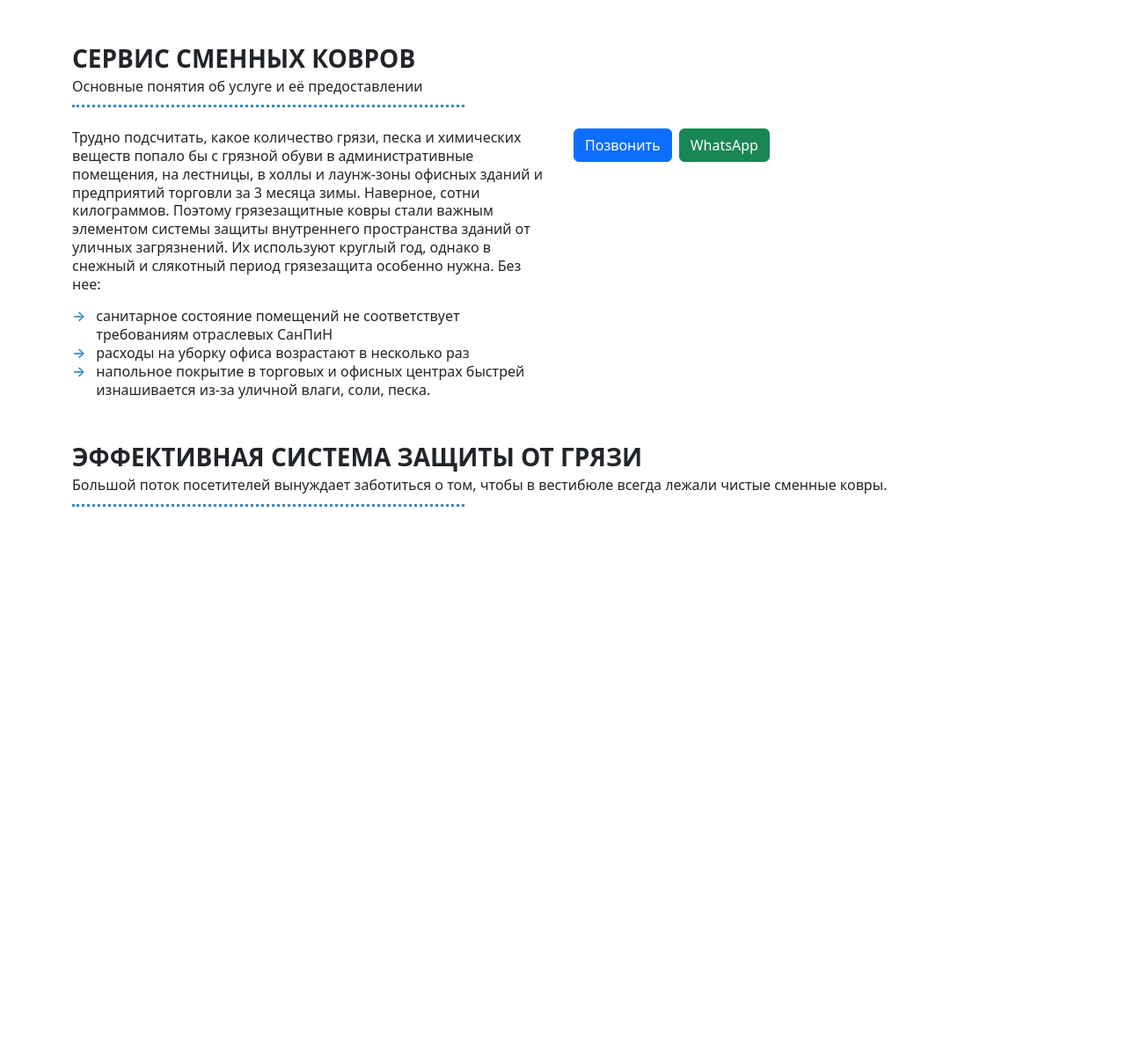
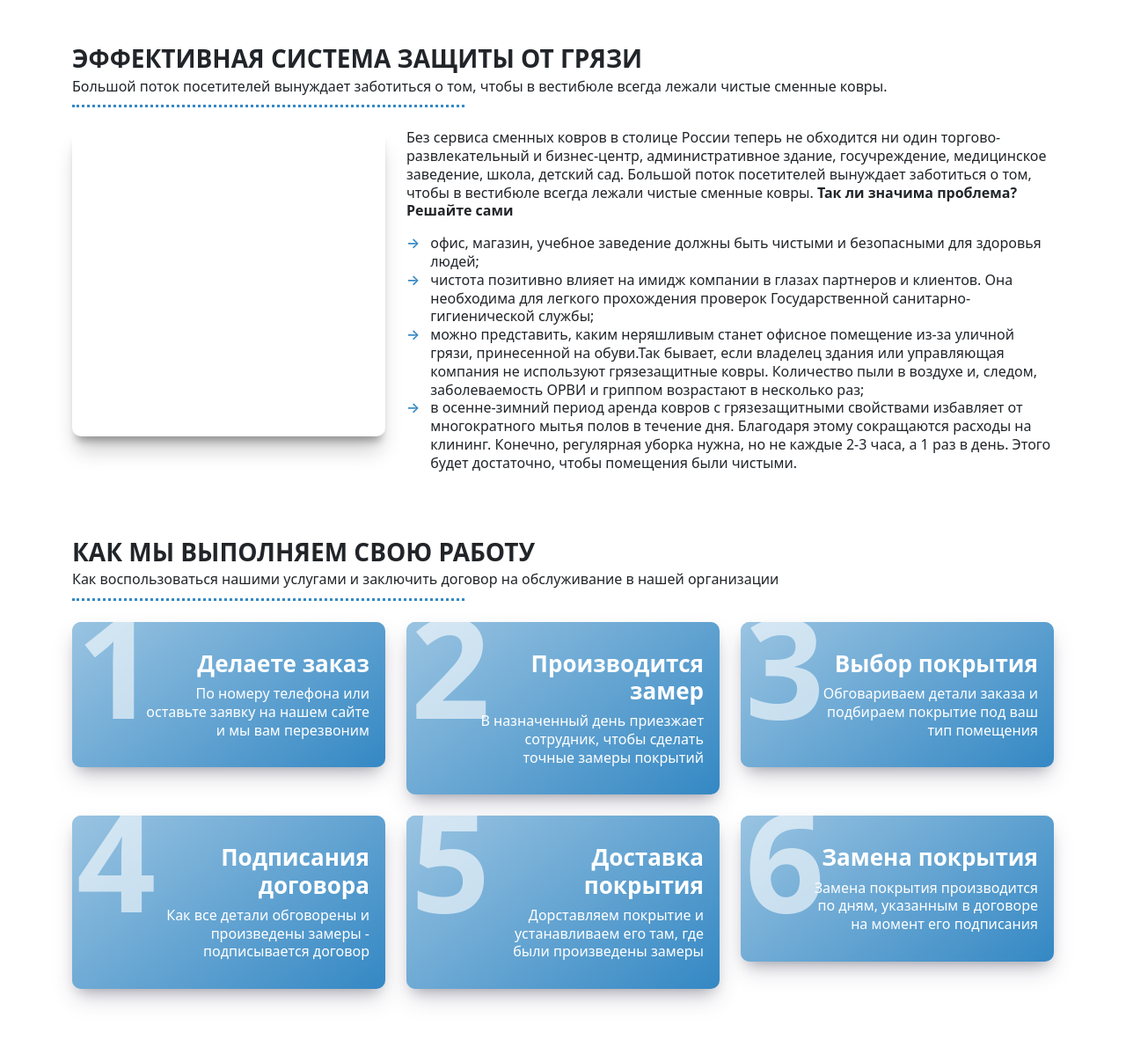
Before and after one commit to blessq12/vssk, a Laravel app: page / in a window 1280 px wide. Shown: the part 729-1927 px from the top of the page at 88% size. Before the commit the page ends 1305 px from the top, so only its background shows below. Run offline with Laravel 10, Linux system fonts and the light colour scheme; data comes from the database, SQL or seed files in the repository; style sheets or scripts are compiled from the project's sources; some libraries are stand-ins or nearby versions.

Commit message:
update front

```diff
--- /dev/null
+++ b/resources/sass/_howBlock.sass
@@ -0,0 +1,38 @@
+.how-block
+    background: $color-main
+    padding: 32px 18px
+    margin-bottom: 24px
+    overflow: hidden
+    border-radius: $default-radius
+    display: flex
+    justify-content: end
+    align-items: end
+    position: relative
+    box-shadow: $default-shadow-1
+    & .overlay
+        position: absolute
+        top: 0
+        left: 0
+        width: 100%
+        height: 100%
+        background: $card-overlay
+    & .index
+        position: absolute
+        top: -70px
+        left: 5px
+        color: $color-white
+        font-size: 158px
+        font-weight: 800
+        opacity: 0.6
+
+    & .content
+        text-align: end
+        position: relative
+        color: $color-white
+        width: 80%
+        & h3
+            font-size: 26px
+            font-weight: 600
+        & p
+            font-size: 16px
+            margin-bottom: 0
--- a/resources/sass/_section.sass
+++ b/resources/sass/_section.sass
@@ -23,6 +23,7 @@
         list-style: none
         padding: 0
         margin: 0
+        margin-bottom: 24px
         & li
             display: flex
             font-weight: 500
@@ -31,9 +32,16 @@
                 margin-right: 12px
                 color: $color-main
                 font-weight: 600
-    & img
+    & .image
+        height: 300px
+        display: flex
         width: 100%
-        box-shadow: $default-shadow-1
         margin: 24px 0
+        box-shadow: $default-shadow-2
+        background-position: center !important
+        background-size: cover !important
+        background-repeat: no-repeat !important
+        border-radius: $default-radius
         @media(min-width: 768px)
+            height: 350px
             margin-top: 0
--- a/resources/sass/_variables.sass
+++ b/resources/sass/_variables.sass
@@ -8,3 +8,6 @@
 $default-shadow-2: rgba(0, 0, 0, 0.2) 0px 20px 25px -5px, rgba(0, 0, 0, 0.3) 0px 10px 10px -5px
 
 $overlay: rgba(0,0,0,.65)
+$card-overlay: linear-gradient(323deg, rgba(9,9,121,0) 0%, rgba(255,255,255,0.5) 100%)
+
+$default-radius: 10px
--- a/resources/sass/app.sass
+++ b/resources/sass/app.sass
@@ -3,6 +3,8 @@
 @import 'navbar'
 @import 'header'
 @import 'section'
+@import 'howBlock'
+
 
 
 p
--- a/resources/views/index.blade.php
+++ b/resources/views/index.blade.php
@@ -82,29 +82,32 @@
                 <div class="row">
                     <div class="col-12">
                         <div class="section-title">
-                            <h2 >Сервис сменных ковров</h2>
-                            <p>Основные понятия об услуге и её предоставлении</p>
+                            <h2>Эффективная система защиты от грязи</h2>
+                            <p>Большой поток посетителей вынуждает заботиться о том, чтобы в вестибюле всегда лежали чистые сменные ковры.</p>
                             <hr>
                         </div>
                     </div>
                 </div>
                 <div class="row">
-                    <div class="col-12 col-md-6">
+                    <div class="col-12 col-md-4">
+                        <div class="image " style="background: url('//via.placeholder.com/1024x1024')"></div>
+                    </div>
+                    <div class="col-12 col-md-8">
                         <p>
-                            Трудно подсчитать, какое количество грязи, песка и химических веществ попало бы с грязной обуви в административные помещения, на лестницы, в холлы и лаунж-зоны офисных зданий и предприятий торговли за 3 месяца зимы.
-                            Наверное, сотни килограммов. Поэтому грязезащитные ковры стали важным элементом системы защиты внутреннего пространства зданий от уличных загрязнений.
-                            Их используют круглый год, однако в снежный и слякотный период грязезащита особенно нужна. Без нее:
+                            Без сервиса сменных ковров в столице России теперь не обходится ни один торгово-развлекательный и бизнес-центр, административное здание, госучреждение, медицинское заведение, школа, детский сад.
+                            Большой поток посетителей вынуждает заботиться о том, чтобы в вестибюле всегда лежали чистые сменные ковры.
+                            <strong>Так ли значима проблема? Решайте сами</strong>
                         </p>
                         <ul>
-                            <li>санитарное состояние помещений не соответствует требованиям отраслевых СанПиН</li>
-                            <li>расходы на уборку офиса возрастают в несколько раз</li>
-                            <li>напольное покрытие в торговых и офисных центрах быстрей изнашивается из-за уличной влаги, соли, песка.</li>
+                            <li>офис, магазин, учебное заведение должны быть чистыми и безопасными для здоровья людей;</li>
+                            <li>чистота позитивно влияет на имидж компании в глазах партнеров и клиентов. Она необходима для легкого прохождения проверок Государственной санитарно-гигиенической службы;
+                            </li>
+                            <li>можно представить, каким неряшливым станет офисное помещение из-за уличной грязи, принесенной на обуви.Так бывает, если владелец здания или управляющая компания не используют грязезащитные ковры. Количество пыли в воздухе и, следом, заболеваемость ОРВИ и гриппом возрастают в несколько раз;
+                            </li>
+                            <li>
+                                в осенне-зимний период аренда ковров с грязезащитными свойствами избавляет от многократного мытья полов в течение дня. Благодаря этому сокращаются расходы на клининг. Конечно, регулярная уборка нужна, но не каждые 2-3 часа, а 1 раз в день. Этого будет достаточно, чтобы помещения были чистыми.
+                            </li>
                         </ul>
-                    </div>
-                    <div class="col-12 col-md-6">
-                        <img src="//via.placeholder.com/1024x1024" class="rounded" alt="">
-                        <button class="btn btn-primary">Позвонить</button>
-                        <button class="btn btn-success mx-2">WhatsApp</button>
                     </div>
                 </div>
             </div>
@@ -114,17 +117,73 @@
                 <div class="row">
                     <div class="col-12">
                         <div class="section-title">
-                            <h2>Эффективная система защиты от грязи</h2>
-                            <p>Большой поток посетителей вынуждает заботиться о том, чтобы в вестибюле всегда лежали чистые сменные ковры.</p>
+                            <h2>Как мы выполняем свою работу</h2>
+                            <p>Как воспользоваться нашими услугами и заключить договор на обслуживание в нашей организации</p>
                             <hr>
                         </div>
                     </div>
-                    <div class="col-12">
-                        <div class="col-12 col-md-6">
-                            <img src="//via.placeholder.com/1024x1024" class="rounded" alt="">
+                </div>
+                <div class="row">
+                    <div class="col-12 col-md-4">
+                        <div class="how-block">
+                            <div class="overlay"></div>
+                            <div class="index">1</div>
+                            <div class="content">
+                                <h3>Делаете заказ</h3>
+                                <p>По номеру телефона или оставьте заявку на нашем сайте и мы вам перезвоним</p>
+                            </div>
+
                         </div>
-                        <div class="col-12 col-md-6">
+                    </div>
+                    <div class="col-12 col-md-4">
+                        <div class="how-block">
+                            <div class="overlay"></div>
+                            <div class="index">2</div>
+                            <div class="content">
+                                <h3>Производится замер</h3>
+                                <p>В назначенный день приезжает сотрудник, чтобы сделать точные замеры покрытий</p>
+                            </div>
 
+                        </div>
+                    </div>
+                    <div class="col-12 col-md-4">
+                        <div class="how-block">
+                            <div class="overlay"></div>
+                            <div class="index">3</div>
+                            <div class="content">
+                                <h3>Выбор покрытия</h3>
+                                <p>Обговариваем детали заказа и подбираем покрытие под ваш тип помещения</p>
+                            </div>
+                        </div>
+                    </div>
+                    <div class="col-12 col-md-4">
+                        <div class="how-block">
+                            <div class="overlay"></div>
+                            <div class="index">4</div>
+                            <div class="content">
+                                <h3>Подписания договора</h3>
+                                <p>Как все детали обговорены и произведены замеры - подписывается договор</p>
+                            </div>
+                        </div>
+                    </div>
+                    <div class="col-12 col-md-4">
+                        <div class="how-block">
+                            <div class="overlay"></div>
+                            <div class="index">5</div>
+                            <div class="content">
+                                <h3>Доставка покрытия</h3>
+                                <p>Дорставляем покрытие и устанавливаем его там, где были произведены замеры</p>
+                            </div>
+                        </div>
+                    </div>
+                    <div class="col-12 col-md-4">
+                        <div class="how-block">
+                            <div class="overlay"></div>
+                            <div class="index">6</div>
+                            <div class="content">
+                                <h3>Замена покрытия</h3>
+                                <p>Замена покрытия производится по дням, указанным в договоре на момент его подписания</p>
+                            </div>
                         </div>
                     </div>
                 </div>
```
Also changed, not shown: 4 other files.
